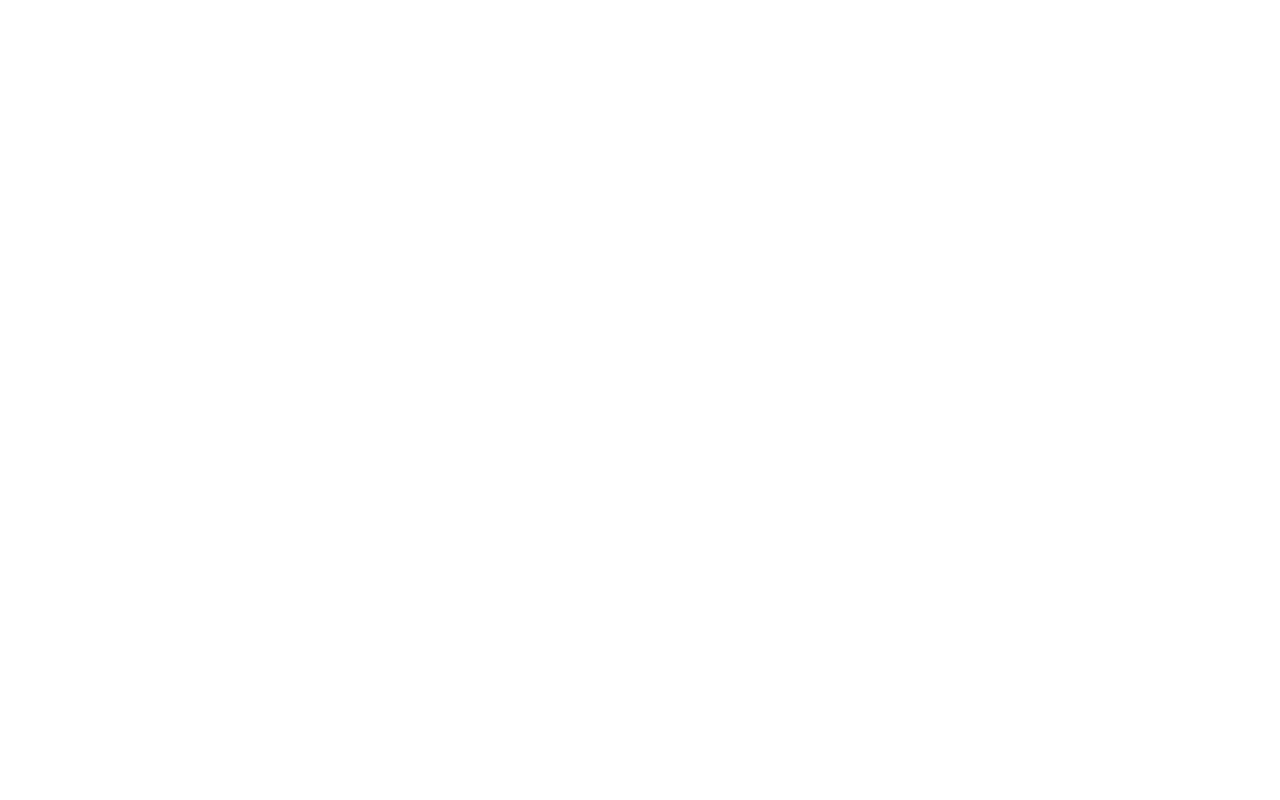
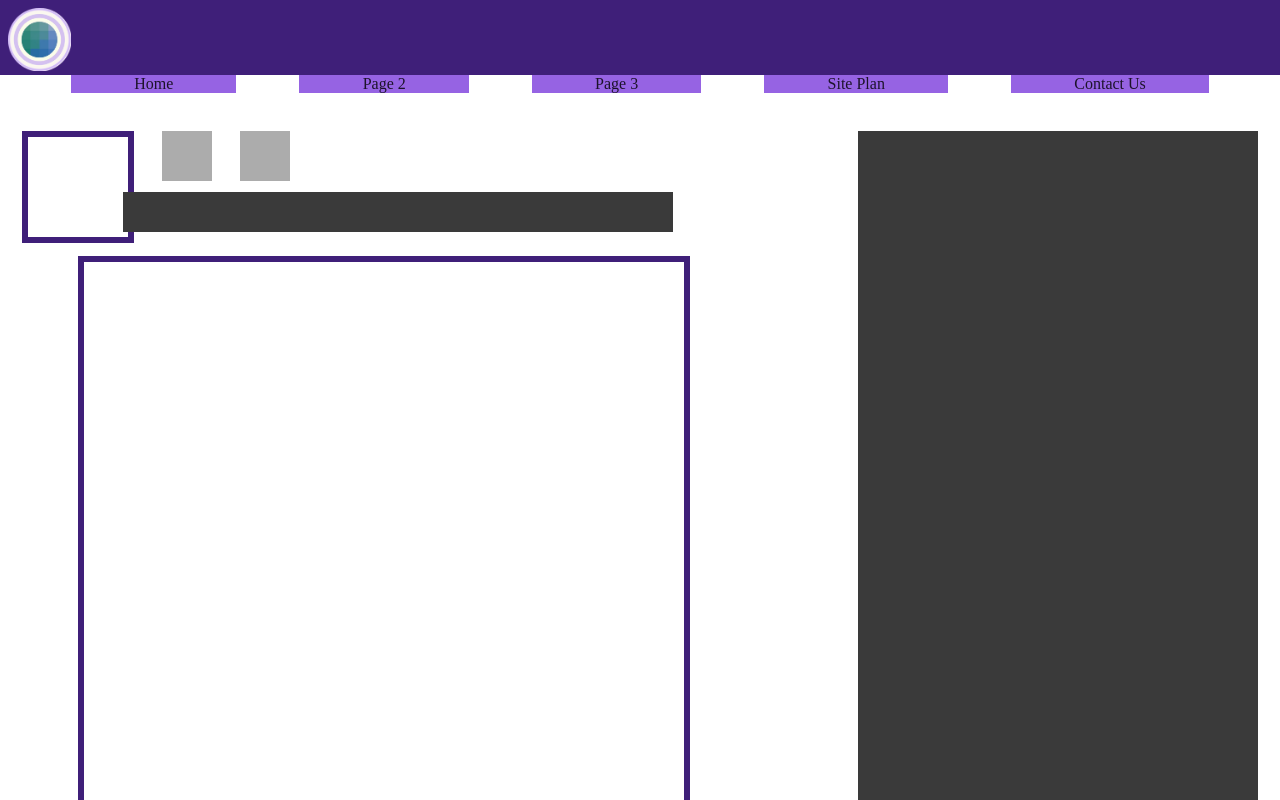
Before and after one commit to ThomasRebicki/wdd, a plain HTML site: page final_project/page2.html in a window 1280 px wide. Shown: the top 800 px of the page. Drawn offline with Linux system fonts and the light colour scheme.

Commit message:
commit sexo de quatro

```diff
--- a/final_project/page2.html
+++ b/final_project/page2.html
@@ -0,0 +1,76 @@
+<!DOCTYPE html>
+<html lang="en">
+<head>
+    <meta charset="UTF-8">
+    <meta http-equiv="X-UA-Compatible" content="IE=edge">
+    <meta name="viewport" content="width=device-width, initial-scale=1.0">
+    <link type="text/css" rel="stylesheet" href="styles/styles_2.css">
+    <title>Document</title>
+</head>
+
+<header>
+    <img src="styles/imageedit_1_7663845089.png" alt="Logo image" class = "dedeed" />
+
+
+</header>
+
+<body>
+    <div id = 'buttons'>
+       <div id = "links">
+        <a href="index.html">Home</a>
+        <a href="page2.html">Page 2</a>
+        <a href="page3.html">Page 3</a>
+        <a href="site-plan.html">Site Plan</a>
+        <a href="contactus.html">Contact Us</a>
+       </div>
+    </div>
+<div class = "spacer"></div>
+
+
+<div class="activity">
+
+    <div class="content1">
+      <div class="red1"></div>
+      <div class="green1"></div>
+      <div class="yellow1"></div>
+      <div class="blue1"></div>
+      <div class="blue2"></div>
+      <div class="txt1"></div>
+    </div>
+  </div>
+
+
+
+
+
+
+
+
+
+
+
+
+
+
+
+
+
+
+
+
+
+    <footer>
+        <h3>bawic treasure - Thomas Martignoni Rebicki </h3>
+        <h3><a id="aaa" href="site-plan.html">Site Plan</a></h3>
+        <h3><a href="contactus.html">Contact Us</a></h3>
+        <div class="social">
+
+     </div>
+
+    </footer>
+</body>
+
+
+
+
+</html>
--- a/final_project/styles/style.css
+++ b/final_project/styles/style.css
@@ -1,13 +1,203 @@
 
 header {
-    display: grid;
-    grid-template-columns: 10fr 10fr;
     background-color:#3f1f79 ;
+    margin-left: -20px;
+    margin-right: -20px;
+    margin-top: -20px;
+    padding-left: 20px;
+    padding-right: 20px;
+    padding-top: 20px;
   }
 
-  nav {
-    display: flex;
-    justify-content: center
-    justify-self: center
-    align-self: center
-  }
+.dedeed{
+
+width: 5%;
+height: 5%;
+}
+
+#buttons {
+  flex-flow: column wrap;
+  flex-direction: row;
+
+}
+
+#links{
+
+  display: flex;
+  justify-content: space-evenly;
+
+}
+
+a {
+  text-decoration: none;
+  color: rgba(0, 0, 0, 0.815);
+  text-align: center;
+  padding-left: 5%;
+  padding-right: 5%;
+  background-color: #9663E3;
+
+}
+
+a:hover{
+  color: rgba(255, 255, 255, 0.815);
+}
+nav a
+
+text-decoration: none;
+color: #fcfbfb;
+text-align: center;
+padding: 35px;
+.button-box
+main section
+
+
+body{
+  background-color:#c4d0e7 ;
+  display: grid;
+  grid-template-columns: 100fr 100fr;
+}
+.spacer{
+
+  color: #c4d0e7;
+  text-align: center;
+  padding-bottom: 3%;
+}
+
+.hero-img{
+  border-style: solid;
+  border-color:#3f1f79;
+  border-width: 6px;
+ display: block;
+ margin-left: auto;
+ margin-right: auto;
+width: 70%;
+height: auto;
+
+}
+
+.option{
+  flex-flow: column wrap;
+  flex-direction: row;
+}
+
+.cards{
+
+  display: flex;
+  justify-content: space-evenly;
+}
+
+#world-img{
+
+  display: block;
+  margin-left: auto;
+  margin-right: auto;
+  height: 50%;
+  width: 60%;
+  object-fit: cover;
+}
+#character-img{
+
+  display: block;
+  margin-left: auto;
+  margin-right: auto;
+  height: 50%;
+  width: 59%;
+  object-fit: cover;
+  object-position: 0% 0%;
+
+}
+.container {
+  position: relative;
+
+}
+.container2 {
+  position: relative;
+  display: block;
+  margin-left: auto;
+  margin-right: auto;
+  height: 100%;
+  width: 85%;
+  object-fit: cover;
+  object-position: 0% 0%;
+
+}
+.overlay {
+  position: absolute;
+  bottom: 0;
+  left: 20%;
+  right: 0;
+  background-color: #9663E3;
+  opacity: .8;
+  overflow: hidden;
+  height: 0%;
+  transition: .5s ease;
+  width: 60%;
+}
+.container:hover .overlay {
+  height: 100%;
+}
+.overlay2 {
+  position: absolute;
+  bottom: 50%;
+  left: 20%;
+  right: 0;
+  opacity: .8;
+  background-color: #9663E3;
+  overflow: hidden;
+  height: 0%;
+  transition: .5s ease;
+  width: 60%;
+}
+.container2:hover .overlay2 {
+  height: 50%;
+}
+
+.text {
+  white-space: nowrap;
+  color: white;
+  opacity: 1;
+  font-size: 20px;
+  position: absolute;
+  overflow: hidden;
+  top: 50%;
+  left: 50%;
+  transform: translate(-50%, -50%);
+  -ms-transform: translate(-50%, -50%);
+}
+footer {
+  background-color:#3f1f79 ;
+
+}
+
+.first {
+  display: grid;
+  grid-template-columns: auto;
+  justify-items: center;
+
+}
+
+.red1 {
+width: 70%;
+height: 300px;
+background-color: rgb(255, 255, 255);
+grid-column: 1/4;
+border-style: solid;
+border-color:#3f1f79;
+border-width: 6px;
+grid-row: 3/6
+}
+.second {
+  display: grid;
+  justify-items: center;
+  grid-template-columns: auto auto auto auto;
+  grid-gap:20px;
+
+}
+
+.green1 {
+  background-color: #9663E3;
+  padding: 20px;
+  font-size: 30px;
+  width: 100px;
+  height:100px;
+}
--- /dev/null
+++ b/final_project/styles/styles_2.css
@@ -0,0 +1,124 @@
+
+
+header {
+  background-color:#3f1f79 ;
+  margin-left: -20px;
+  margin-right: -20px;
+  margin-top: -20px;
+  padding-left: 20px;
+  padding-right: 20px;
+  padding-top: 20px;
+}
+
+.dedeed{
+
+width: 5%;
+height: 5%;
+}
+
+#buttons {
+flex-flow: column wrap;
+flex-direction: row;
+
+}
+
+#links{
+
+display: flex;
+justify-content: space-evenly;
+
+}
+
+a {
+text-decoration: none;
+color: rgba(0, 0, 0, 0.815);
+text-align: center;
+padding-left: 5%;
+padding-right: 5%;
+background-color: #9663E3;
+
+}
+
+a:hover{
+color: rgba(255, 255, 255, 0.815);
+}
+nav a
+
+text-decoration: none;
+color: #fcfbfb;
+text-align: center;
+padding: 35px;
+.button-box
+main section
+
+
+body{
+background-color:#c4d0e7 ;
+display: grid;
+grid-template-columns: 100fr 100fr;
+}
+.spacer{
+
+color: #c4d0e7;
+text-align: center;
+padding-bottom: 3%;
+}
+.content1 {
+  display: grid;
+  grid-template-columns: auto;
+  justify-items: center;
+
+}
+
+.red1 {
+width: 100px;
+height: 100px;
+background-color: rgb(255, 255, 255);
+grid-column: 1;
+border-style: solid;
+border-color:#3f1f79;
+border-width: 6px;
+grid-row: 1/3
+}
+.green1 {
+width: 50px;
+height: 50px;
+background-color: rgb(172, 172, 172);
+grid-column: 2;
+
+
+}
+.yellow1 {
+width: 50px;
+height: 50px;
+background-color: rgb(172, 172, 172);
+grid-column: 3;
+
+}
+.blue1 {
+width: 400px;
+height: 1000px;
+background-color: rgb(58, 58, 58);
+grid-column: 9/10;
+grid-row: 1/10
+
+}
+.blue2 {
+  width: 550px;
+  height: 40px;
+  background-color: rgb(58, 58, 58);
+  grid-column: 1/7;
+  grid-row: 2/3;
+  padding-left: -40px
+
+  }
+  .txt1 {
+    width: 600px;
+    height: 800px;
+    background-color: rgb(255, 255, 255);
+    grid-column: 1/6;
+    border-style: solid;
+    border-color:#3f1f79;
+    border-width: 6px;
+    grid-row: 4/5
+    }
```
Also changed, not shown: final_project/index.html (+69 -8 lines), final_project/page3.html (+80 -0 lines).
